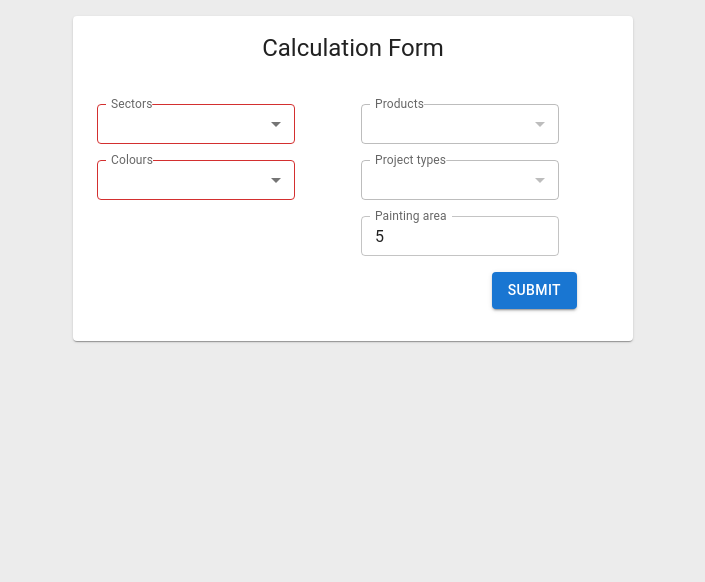
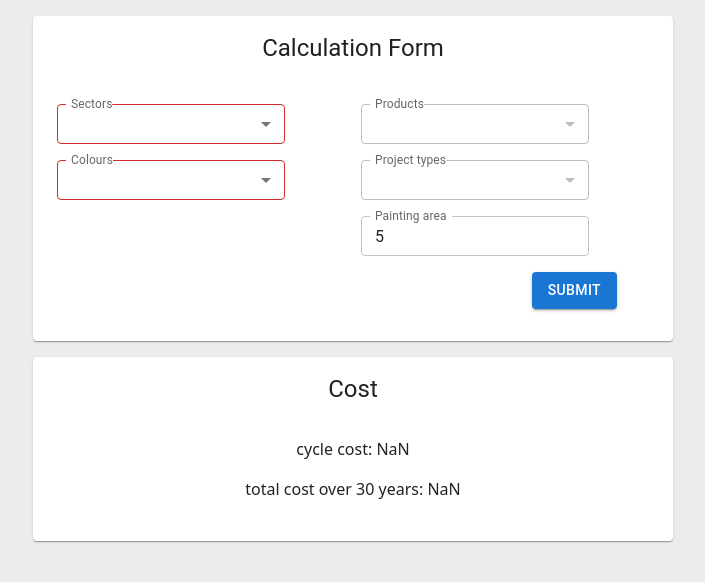
Before and after one commit to majdajroudi/pcc, a React (Create React App) app: page / in a window 1280 px wide. Both pictures are taken after typing "5" into the empty fields and a click on the button "SUBMIT". Shown: the top 582 px of the page, without its empty margins (287-992 px from the left). Built offline with nearby package versions, Linux system fonts and the light colour scheme.

Commit message:
added calculation methods

```diff
--- a/src/components/calculation-form/index.tsx
+++ b/src/components/calculation-form/index.tsx
@@ -1,4 +1,4 @@
-import React from "react"
+import React, { useState, useMemo } from "react"
 import { Card, CardHeader, CardContent, TextField, Button, CardActionArea, FormControl } from "@mui/material"
 import DropdownMenu from "../dropdown-menu"
 import data from "../../data/frontend_developer_practice.json"
@@ -8,8 +8,13 @@ import { Formik, Form, Field } from "formik"
 import { sectorToType } from "../../utils/sector-to-type"
 import { sectorToProduct } from "../../utils/sector-to-products"
 
+/** Redecoration is required for the period of *REDECORATION_SPAN* years */
+const REDECORATION_SPAN = 30
+
 export default function CalculationForm() {
-
+    const [result, setResult] = useState<any>({
+        submitted: false
+    })
     const initialValues: any = { sector: {}, product: {}, colour: {}, type: {}, area: null }
 
     const validationSchema = yup.object().shape({
@@ -20,13 +25,21 @@ export default function CalculationForm() {
         area: yup.number().required()
     })
 
+    const handleSubmit: any = (values: any) => {
+        const requiredRedecorations = Math.floor(REDECORATION_SPAN / values.product.redecorationCycle);
+        const cycleCost = values.area * values.product.price * values.sector.costMultiplier
+
+        setResult({ submitted: true, cycleCost, totalCost: cycleCost * requiredRedecorations })
+    }
+
     return (
-        <Card className="form-card mt-3">
+        <div className="w-50">
+            <Card className=" mt-3">
                 <CardHeader title="Calculation Form">Calculation Form</CardHeader>
                 <CardContent>
                     <Formik initialValues={initialValues}
                         validationSchema={validationSchema}
-                    onSubmit={() => console.log("submitted")}
+                        onSubmit={handleSubmit}
                     >
                         {({ errors, values, setFieldValue }) => {
                             return (
@@ -100,5 +113,18 @@ export default function CalculationForm() {
                     </Formik>
                 </CardContent>
             </ Card >
+
+            {result.submitted && (
+                <Card className="mt-3">
+                    <CardHeader title="Cost" />
+
+                    <CardContent>
+                        <p>cycle cost: {result.cycleCost}</p>
+                        <p>total cost over {REDECORATION_SPAN} years: {result.totalCost}</p>
+                    </CardContent>
+                </Card>
+            )}
+
+        </div>
     )
 }
```
Lines whose indentation alone changed are shown as unchanged.
